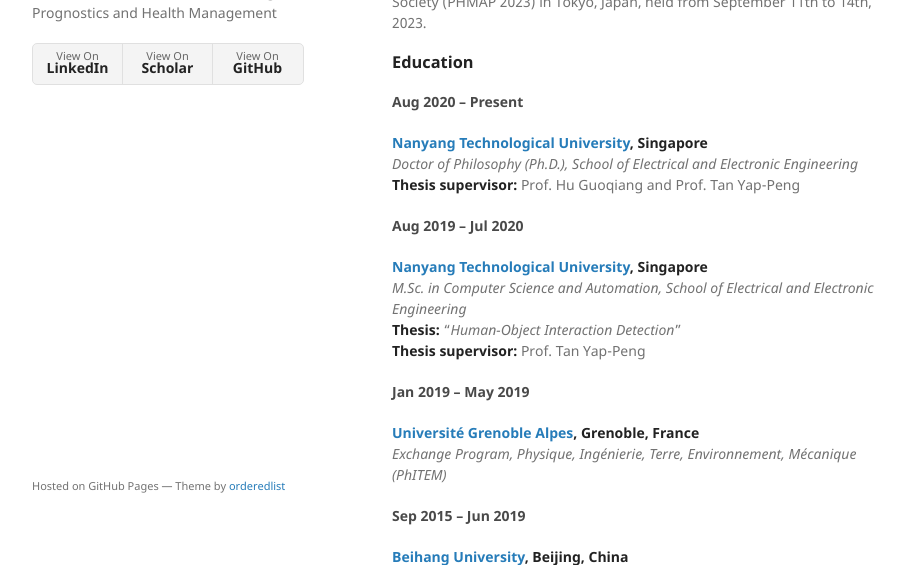
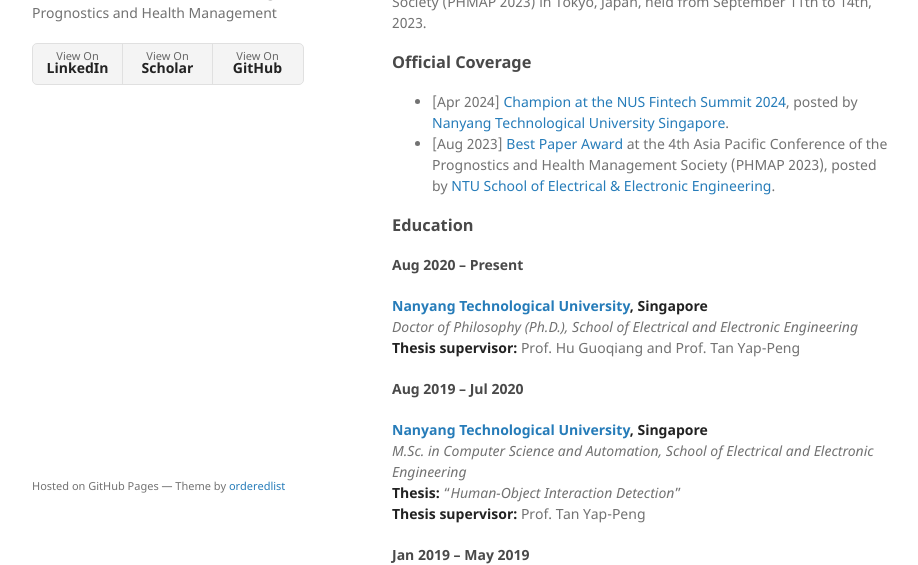
Before and after one commit to jiaxiang-cheng/jiaxiang-cheng.github.io, a Jekyll site: the page built from index.md, in a window 1280 px wide and 900 px high, cut to the strip 335-900 px from the top of the window. Shown: the whole strip, without its empty margins (178-1096 px from the left). Built offline with Jekyll 4.4.1, drawn with Linux system fonts in a browser that asks for light colours; our own code applies the rules of GitHub Pages for plain Markdown files.

Commit message:
update official coverage

```diff
--- a/index.md
+++ b/index.md
@@ -13,8 +13,15 @@ One of our collaborative research papers was honored with the
 of the Prognostics and Health Management Society (PHMAP 2023) in Tokyo, Japan,
 held from September 11th to 14th, 2023.
 
+### Official Coverage
 
-### **Education**
+- [Apr 2024] [Champion at the NUS Fintech Summit 2024](https://www.linkedin.com/posts/ntusg_ntusg-ntusginnovation-ntusgstudents-activity-7176535505541427201-cUmB?utm_source=share&utm_medium=member_desktop),
+posted by [Nanyang Technological University Singapore](https://www.linkedin.com/school/ntusg).
+- [Aug 2023] [Best Paper Award](https://www.linkedin.com/posts/ntueee_ntueee-ntueee-activity-7110914240017825792-MmX8?utm_source=share&utm_medium=member_desktop)  at the 4th Asia Pacific Conference
+of the Prognostics and Health Management Society (PHMAP 2023),
+posted by [NTU School of Electrical & Electronic Engineering](https://www.linkedin.com/company/ntueee/).
+
+### Education
 #### Aug 2020 – Present
 **[Nanyang Technological University](https://www.ntu.edu.sg/), Singapore**
 _Doctor of Philosophy (Ph.D.), School of Electrical and Electronic Engineering_
@@ -36,7 +43,7 @@ _B.Eng. in Automation, School of Automation Science and Electric Engineering_
 **Thesis:** “_Super-Resolution Reconstruction Research on Remote Sensing Images_”
 **Thesis supervisor:** Dr. Yue Haosong
 
-### **Professional Experiences**
+### Professional Experiences
 
 #### Jul 2023 – Oct 2023
 
@@ -59,7 +66,7 @@ _B.Eng. in Automation, School of Automation Science and Electric Engineering_
 - Conducted analysis on use cases to inform future development objectives, contributing to the strategic planning of smart factory initiatives.
 
 
-### **Selected Publications**
+### Selected Publications
 
 **Cheng, J.**, Cho, S., Tan, Y. P., & Hu, G. (2023, September).
 [Deep Learning-Enabled Statistical Model Estimation for Power Transformers with
```
